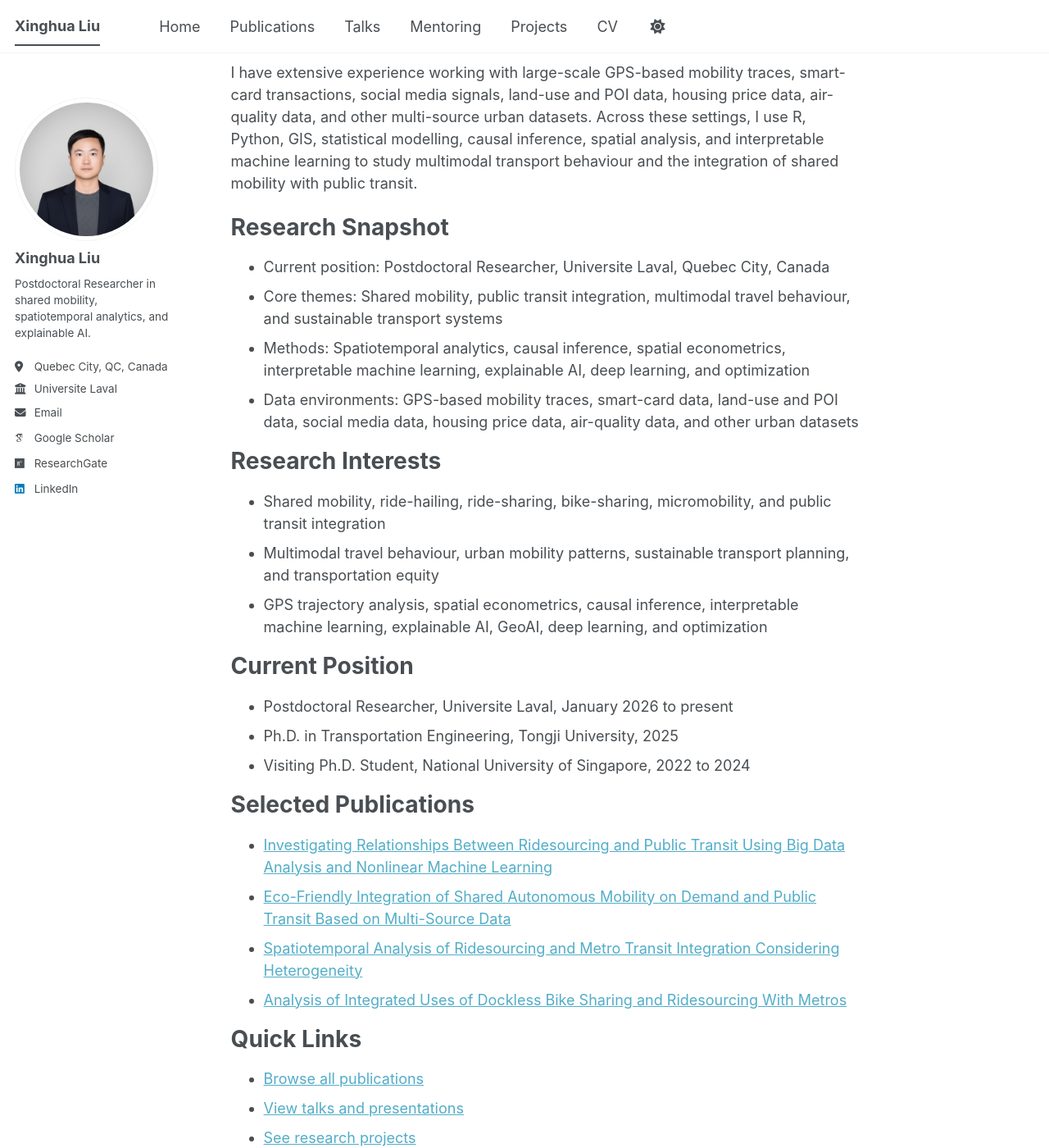
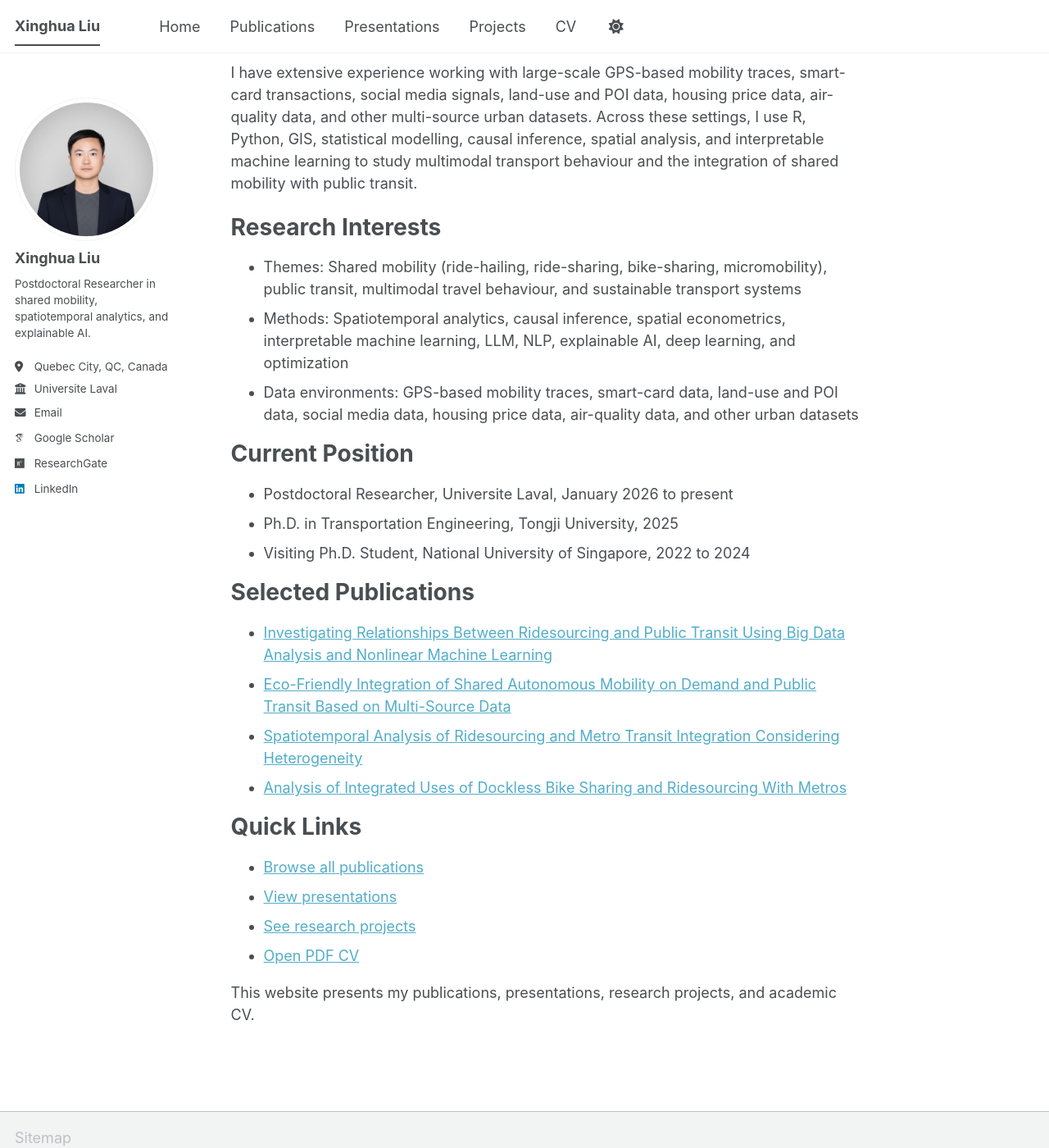
Before and after one commit to xinghualiu1/xinghualiu1.github.io, a Jekyll site: the page built from _pages/about.md, in a window 1280 px wide and 1400 px high, scrolled down 375 px. Shown: the whole window at 82% size. Built offline with Jekyll 4.4.1, drawn with Linux system fonts in a browser that asks for light colours; some web fonts are replaced; a script bundle is joined from its source files by our own code; library files that are not in the unit come from our copies; some of the changed text lies outside the part shown.

Commit message:
Update homepage, presentations label, and PDF CV

```diff
--- a/_config.yml
+++ b/_config.yml
@@ -16,7 +16,7 @@ description              : &description "Personal academic website of Xinghua Li
 url                      : https://xinghualiu1.github.io
                                                            # or if you already have some other page hosted on Github then use "https://[your GitHub username].github.io/[Your Repo Name]"
 baseurl                  : "" # the subpath of your site, e.g. "/blog"
-repository               : "harryliustar-hash/XinghuaLiu1.github.io"
+repository               : "xinghualiu1/xinghualiu1.github.io"
 
 # Site Author - The following control what appear as part of the author content on the side bar.
 #               If a field is blank the icon and link will not appear, otherwise it will be shown.
--- a/_pages/about.md
+++ b/_pages/about.md
@@ -19,20 +19,12 @@ I am a postdoctoral researcher specializing in shared mobility analysis, predict
 
 I have extensive experience working with large-scale GPS-based mobility traces, smart-card transactions, social media signals, land-use and POI data, housing price data, air-quality data, and other multi-source urban datasets. Across these settings, I use R, Python, GIS, statistical modelling, causal inference, spatial analysis, and interpretable machine learning to study multimodal transport behaviour and the integration of shared mobility with public transit.
 
-Research Snapshot
-======
-
-- Current position: Postdoctoral Researcher, Universite Laval, Quebec City, Canada
-- Core themes: Shared mobility, public transit integration, multimodal travel behaviour, and sustainable transport systems
-- Methods: Spatiotemporal analytics, causal inference, spatial econometrics, interpretable machine learning, explainable AI, deep learning, and optimization
-- Data environments: GPS-based mobility traces, smart-card data, land-use and POI data, social media data, housing price data, air-quality data, and other urban datasets
-
 Research Interests
 ======
 
-- Shared mobility, ride-hailing, ride-sharing, bike-sharing, micromobility, and public transit integration
-- Multimodal travel behaviour, urban mobility patterns, sustainable transport planning, and transportation equity
-- GPS trajectory analysis, spatial econometrics, causal inference, interpretable machine learning, explainable AI, GeoAI, deep learning, and optimization
+- Themes: Shared mobility (ride-hailing, ride-sharing, bike-sharing, micromobility), public transit, multimodal travel behaviour, and sustainable transport systems
+- Methods: Spatiotemporal analytics, causal inference, spatial econometrics, interpretable machine learning, LLM, NLP, explainable AI, deep learning, and optimization
+- Data environments: GPS-based mobility traces, smart-card data, land-use and POI data, social media data, housing price data, air-quality data, and other urban datasets
 
 Current Position
 ======
@@ -53,8 +45,8 @@ Quick Links
 ======
 
 - [Browse all publications](/publications/)
-- [View talks and presentations](/talks/)
+- [View presentations](/talks/)
 - [See research projects](/research/)
-- [Open full CV](/cv/)
+- [Open PDF CV](/files/Liu_Xinghua_CV_0326.pdf)
 
-This website presents my publications, conference presentations, mentoring activities, research projects, and a full academic CV.
+This website presents my publications, presentations, research projects, and academic CV.
--- a/_pages/cv.md
+++ b/_pages/cv.md
@@ -10,7 +10,7 @@ redirect_from:
 {% include base_path %}
 
 Last updated: March 2026
-Contact: [harryliustar@gmail.com](mailto:harryliustar@gmail.com) / [Google Scholar](https://scholar.google.com/citations?user=OUIBIl4AAAAJ&hl) / [LinkedIn](https://www.linkedin.com/in/xinghua-liu-4a9151261/)
+Contact: [harryliustar@gmail.com](mailto:harryliustar@gmail.com) / [Google Scholar](https://scholar.google.com/citations?user=OUIBIl4AAAAJ&hl) / [LinkedIn](https://www.linkedin.com/in/xinghua-liu-4a9151261/) / [PDF version](/files/Liu_Xinghua_CV_0326.pdf)
 
 Professional Profile
 ======
@@ -49,13 +49,13 @@ Publications
     {% include archive-single-cv.html %}
   {% endfor %}</ul>
 
-Talks
+Presentations
 ======
   <ul>{% for post in site.talks reversed %}
     {% include archive-single-talk-cv.html %}
   {% endfor %}</ul>
 
-Mentoring and Teaching
+Teaching and Supervision
 ======
   <ul>{% for post in site.teaching reversed %}
     {% include archive-single-cv.html %}
--- a/_pages/talks.html
+++ b/_pages/talks.html
@@ -1,6 +1,6 @@
 ---
 layout: archive
-title: "Talks and Presentations"
+title: "Presentations"
 permalink: /talks/
 author_profile: true
 ---
--- a/_pages/teaching.html
+++ b/_pages/teaching.html
@@ -1,13 +1,13 @@
 ---
 layout: archive
-title: "Mentoring and Teaching"
+title: "Teaching and Supervision"
 permalink: /teaching/
 author_profile: true
 ---
 
 {% include base_path %}
 
-Supervision, thesis mentoring, and related academic teaching activities.
+Supervision, thesis advising, and related academic teaching activities.
 
 {% for post in site.teaching reversed %}
   {% include archive-single.html %}
```
Also changed, not shown: _data/navigation.yml (+2 -5 lines), 1 other file.
